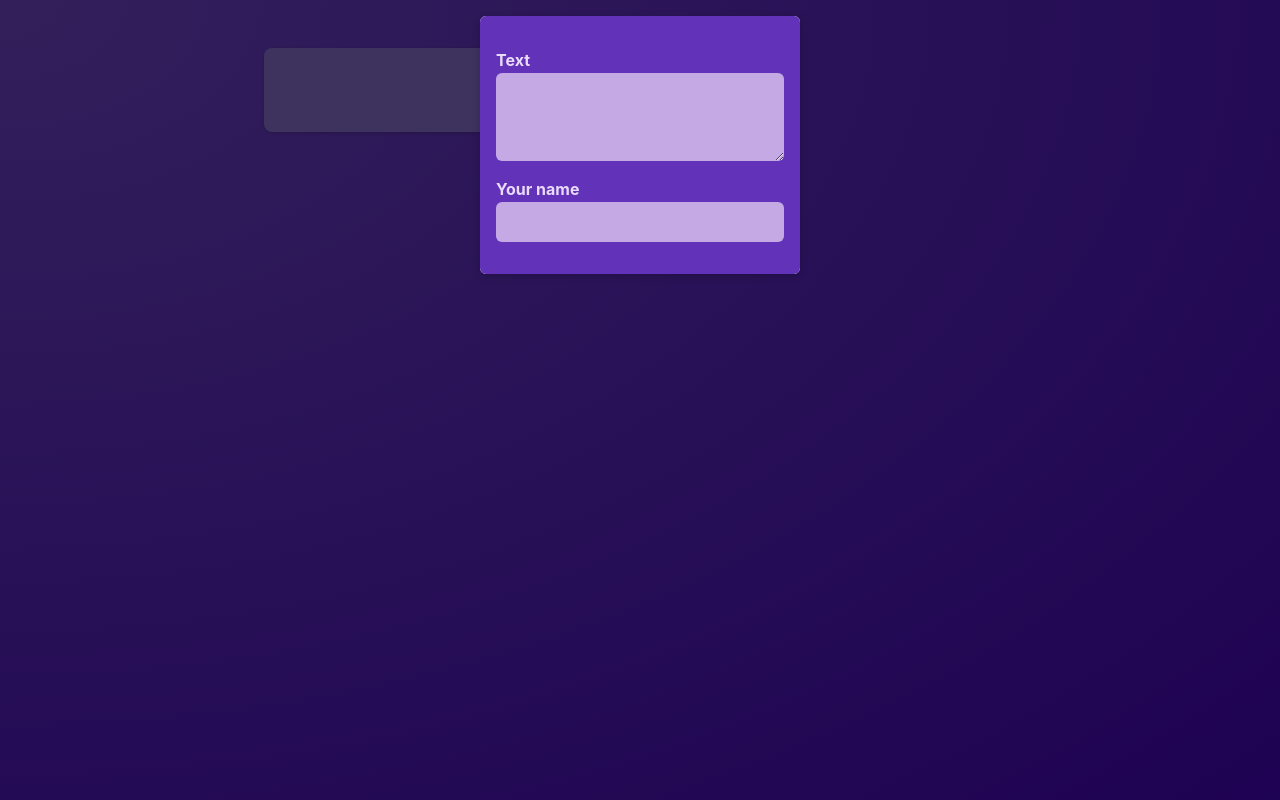
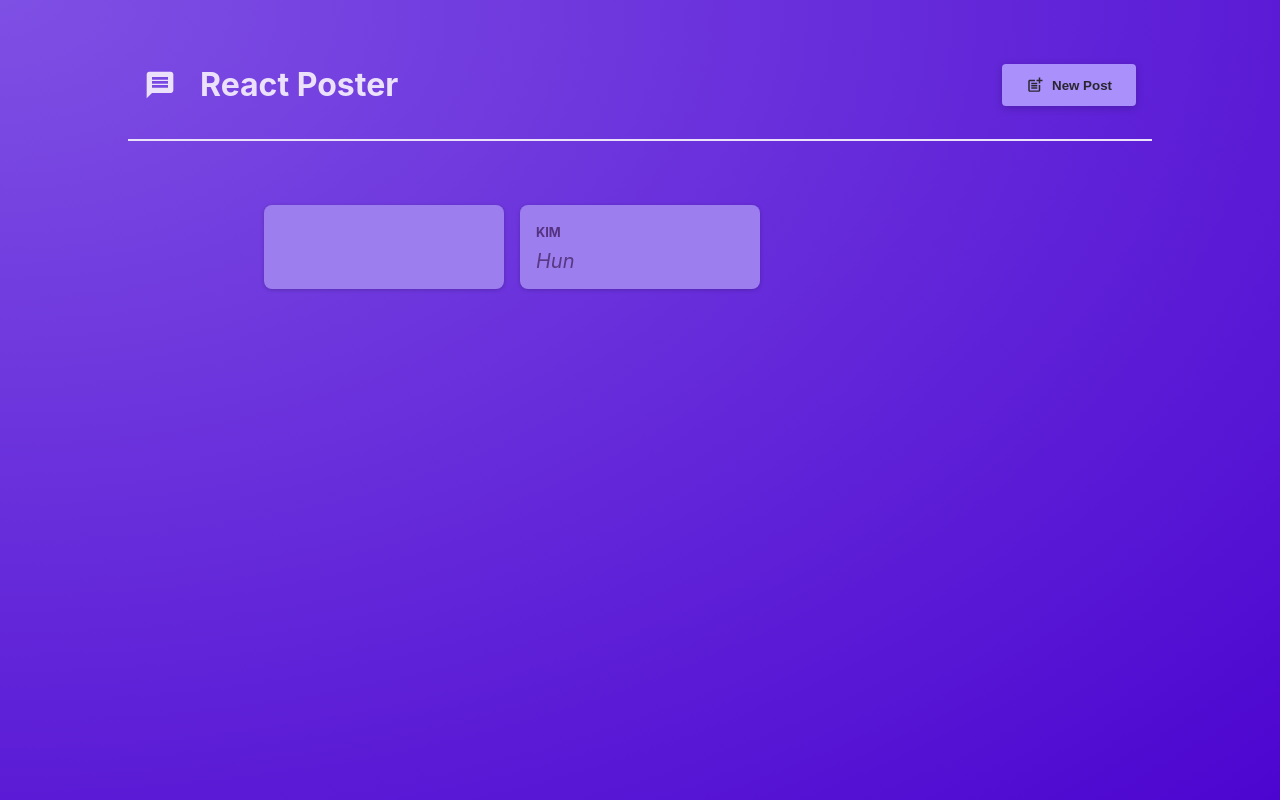
Before and after one commit to jeongsangtae/react-complete-training-summary-and-key-features, a React (Vite) app: page / in a window 1280 px wide. Built offline with nearby package versions, Linux system fonts and the light colour scheme.

Commit message:
React Complete Training Summary and Key Features - Add shared headers and add state management & React icon library add

```diff
--- a/package.json
+++ b/package.json
@@ -11,7 +11,8 @@
   },
   "dependencies": {
     "react": "^18.2.0",
-    "react-dom": "^18.2.0"
+    "react-dom": "^18.2.0",
+    "react-icons": "^4.12.0"
   },
   "devDependencies": {
     "@types/react": "^18.2.37",
--- a/src/App.jsx
+++ b/src/App.jsx
@@ -1,11 +1,26 @@
-import Post from "./components/Post";
+import { useState } from "react";
+
+import MainHeader from "./components/MainHeader";
 import PostList from "./components/PostList";
 
 function App() {
+  const [modalIsVisible, setModalIsVisible] = useState(false);
+
+  const showModalHandler = () => {
+    setModalIsVisible(true);
+  };
+
+  const hideModalHandler = () => {
+    setModalIsVisible(false);
+  };
+
   return (
-    <main>
-      <PostList />
-    </main>
+    <>
+      <MainHeader onCreatePost={showModalHandler} />
+      <main>
+        <PostList isPosting={modalIsVisible} onStopPosting={hideModalHandler} />
+      </main>
+    </>
   );
 }
 
--- /dev/null
+++ b/src/components/MainHeader.jsx
@@ -0,0 +1,22 @@
+import { MdPostAdd, MdMessage } from "react-icons/md";
+
+import classes from "./MainHeader.module.css";
+
+function MainHeader({ onCreatePost }) {
+  return (
+    <header className={classes.header}>
+      <h1 className={classes.logo}>
+        <MdMessage />
+        React Poster
+      </h1>
+      <p>
+        <button className={classes.button} onClick={onCreatePost}>
+          <MdPostAdd size={18} />
+          New Post
+        </button>
+      </p>
+    </header>
+  );
+}
+
+export default MainHeader;
--- /dev/null
+++ b/src/components/MainHeader.module.css
@@ -0,0 +1,36 @@
+.header {
+  /* padding: 2rem 10%; */
+  margin: 2rem 10%;
+  padding: 1rem;
+  text-align: center;
+  display: flex;
+  justify-content: space-between;
+  align-items: center;
+  border-bottom: 2px solid #ece1fa;
+}
+
+.logo {
+  font-size: 2rem;
+  display: flex;
+  gap: 1.5rem;
+  align-items: center;
+  color: #ece1fa;
+}
+
+.button {
+  display: inline-flex;
+  align-items: center;
+  gap: 0.5rem;
+  padding: 0.75rem 1.5rem;
+  background-color: #a990fb;
+  color: #2a2630;
+  border: none;
+  border-radius: 4px;
+  box-shadow: 0 2px 8px rgba(0, 0, 0, 0.2);
+  cursor: pointer;
+  font-weight: bold;
+}
+
+.button:hover {
+  background-color: #8c6cf7;
+}
--- a/src/components/PostList.jsx
+++ b/src/components/PostList.jsx
@@ -5,14 +5,9 @@
 import Modal from "../UI/Modal";
 import classes from "./PostList.module.css";
 
-const PostList = () => {
-  const [modalIsVisible, setModalIsVisible] = useState(true);
+const PostList = ({ isPosting, onStopPosting }) => {
   const [enteredBody, setEnteredBody] = useState("");
   const [enteredAuthor, setEnteredAuthor] = useState("");
-
-  const hideModalHandler = () => {
-    setModalIsVisible(false);
-  };
 
   const bodyChangeHandler = (event) => {
     setEnteredBody(event.target.value);
@@ -37,14 +32,15 @@
 
   return (
     <>
-      {modalIsVisible && (
-        <Modal onClose={hideModalHandler}>
+      {isPosting && (
+        <Modal onClose={onStopPosting}>
           <NewPost
             onBodyChange={bodyChangeHandler}
             onAuthorChange={authorChangeHandler}
           />
         </Modal>
       )}
+
       <ul className={classes.posts}>
         <Post author={enteredAuthor} body={enteredBody} />
         <Post author="Kim" body="Hun" />
```
Also changed, not shown: 1 other file (tests, documents, lock files or other folders).
